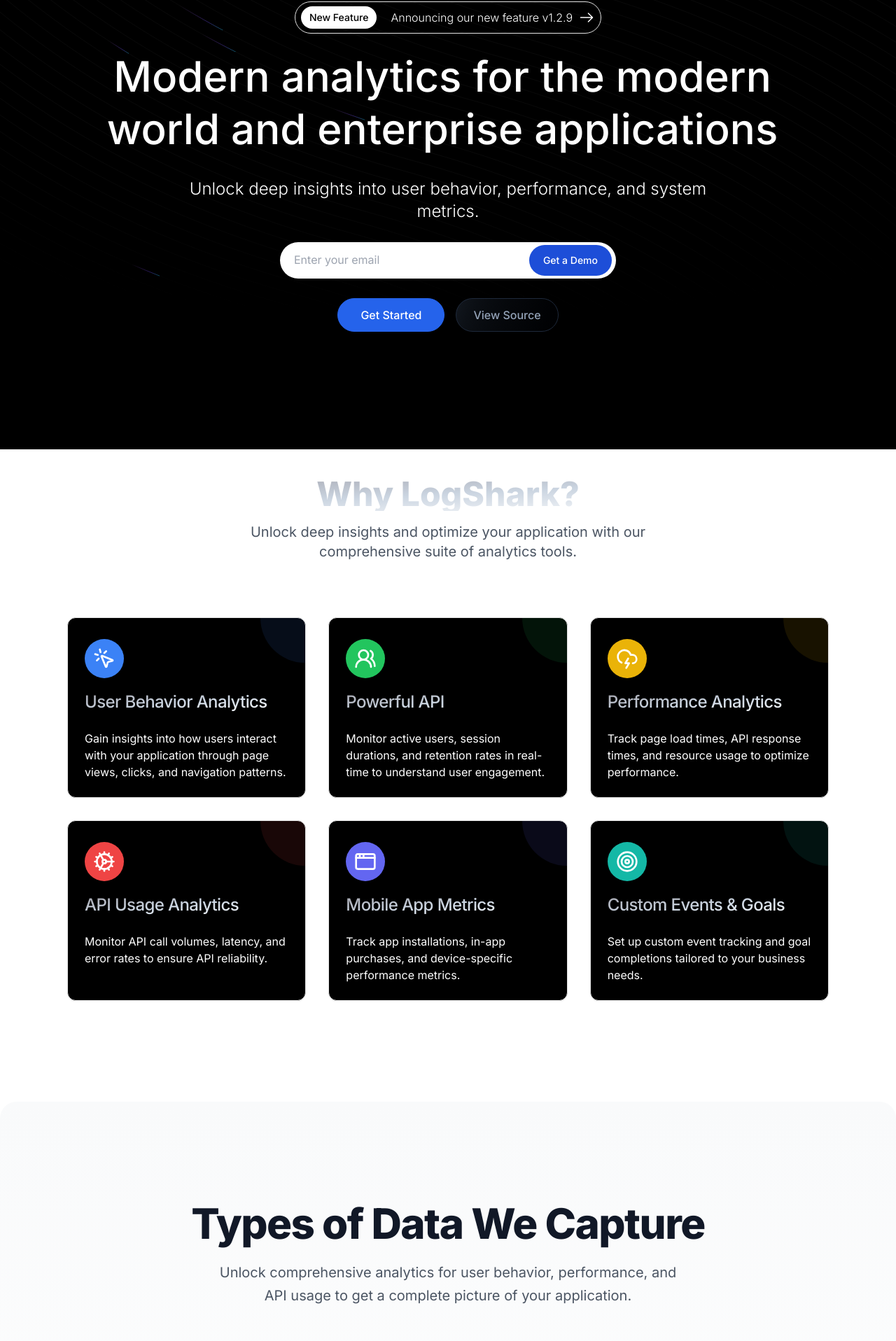
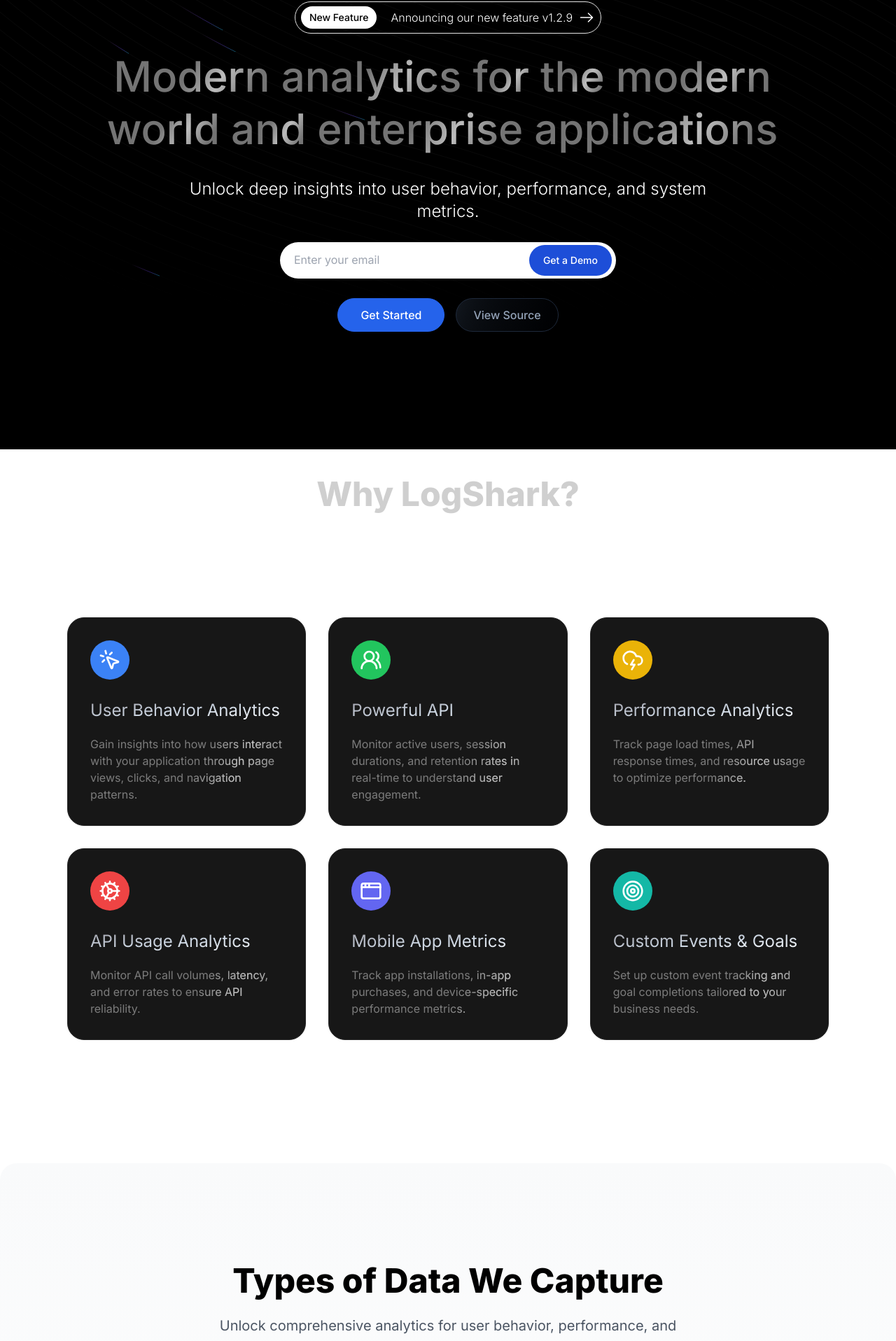
Before and after one commit to emeraldhycient/logshark, a Next.js app: page / in a window 1280 px wide. Shown: the part 158-2074 px from the top of the page at 70% size. Built offline with nearby package versions, Linux system fonts and the light colour scheme.

Commit message:
feat: refactor DataTypesSection path and enhance animations in various components

```diff
--- a/src/app/landing-2/page.tsx
+++ b/src/app/landing-2/page.tsx
@@ -2,7 +2,7 @@
 
 import Footer from "@/components/common/footer";
 import { GoogleGeminiEffectDemo } from "@/components/common/joinus";
-import DataTypesSection from "@/components/landing-2/DataTypesSection";
+import DataTypesSection from "@/components/landing-2/data-type-section";
 import FeaturesSection from "@/components/landing-2/feature-section";
 import Navbar from "@/components/landing-2/navbar";
 import HeroSection from "@/components/section/hero-section";
--- a/src/app/page.tsx
+++ b/src/app/page.tsx
@@ -2,8 +2,8 @@
 
 import Footer from "@/components/common/footer";
 import { GoogleGeminiEffectDemo } from "@/components/common/joinus";
-import DataTypesSection from "@/components/landing-2/DataTypesSection";
 import FeaturesSection from "@/components/landing-2/feature-section";
+import DataTypesSection from "@/components/section/data-type-section";
 import FaqSection from "@/components/section/faq-section";
 import HeroSection from "@/components/section/hero-section";
 import { BackgroundBeams } from "@/components/ui/background-beams";
--- a/src/components/landing-2/feature-section.tsx
+++ b/src/components/landing-2/feature-section.tsx
@@ -1,12 +1,5 @@
 "use client";
 
-import {
-	Card,
-	CardContent,
-	CardDescription,
-	CardHeader,
-	CardTitle,
-} from "@/components/ui/card";
 import { motion } from "framer-motion";
 import {
 	AppWindowIcon,
@@ -16,7 +9,7 @@
 	TargetIcon,
 	UsersRoundIcon,
 } from "lucide-react";
-import React from "react";
+import React, { useRef, useState } from "react";
 
 const features = [
 	{
@@ -63,52 +56,123 @@
 	},
 ];
 
-const FeatureCard = ({
+interface Position {
+	x: number;
+	y: number;
+}
+
+interface FeatureCardProps extends React.PropsWithChildren {
+	className?: string;
+	spotlightColor?: `rgba(${number}, ${number}, ${number}, ${number})`;
+	feature: (typeof features)[0];
+	index: number;
+}
+
+const FeatureCard: React.FC<FeatureCardProps> = ({
+	children,
+	className = "",
+	spotlightColor = "rgba(255, 255, 255, 0.25)",
 	feature,
 	index,
-}: {
-	feature: (typeof features)[0];
-	index: number;
-}) => (
+}) => {
+	const divRef = useRef<HTMLDivElement>(null);
+	const [isFocused, setIsFocused] = useState<boolean>(false);
+	const [position, setPosition] = useState<Position>({ x: 0, y: 0 });
+	const [opacity, setOpacity] = useState<number>(0);
+
+	const handleMouseMove: React.MouseEventHandler<HTMLDivElement> = (e) => {
+		if (!divRef.current || isFocused) return;
+
+		const rect = divRef.current.getBoundingClientRect();
+		setPosition({ x: e.clientX - rect.left, y: e.clientY - rect.top });
+	};
+
+	const handleFocus = () => {
+		setIsFocused(true);
+		setOpacity(0.6);
+	};
+
+	const handleBlur = () => {
+		setIsFocused(false);
+		setOpacity(0);
+	};
+
+	const handleMouseEnter = () => {
+		setOpacity(0.6);
+	};
+
+	const handleMouseLeave = () => {
+		setOpacity(0);
+	};
+
+	return (
 		<motion.div
 			initial={{ opacity: 0, y: 50 }}
 			whileInView={{ opacity: 1, y: 0 }}
 			viewport={{ once: true }}
 			transition={{ duration: 0.5, delay: index * 0.1 }}
+			ref={divRef}
+			onMouseMove={handleMouseMove}
+			onFocus={handleFocus}
+			onBlur={handleBlur}
+			onMouseEnter={handleMouseEnter}
+			onMouseLeave={handleMouseLeave}
+			className={`relative rounded-3xl border border-neutral-800 bg-neutral-900 overflow-hidden p-8 ${className}`}
 		>
-		<Card className="h-full rounded-xl overflow-hidden group hover:shadow-lg transition-shadow duration-300 bg-black cursor-pointer">
-			<CardHeader className="relative p-6 flex flex-col gap-y-3">
 			<div
-					className={`absolute top-0 right-0 w-32 h-32 ${feature.color} rounded-full opacity-10 transform translate-x-1/2 -translate-y-1/2 group-hover:scale-110 transition-transform duration-300`}
+				className="pointer-events-none absolute inset-0 opacity-0 transition-opacity duration-500 ease-in-out"
+				style={{
+					opacity,
+					background: `radial-gradient(circle at ${position.x}px ${position.y}px, ${spotlightColor}, transparent 80%)`,
+				}}
 			/>
+			<div className="flex flex-col gap-y-5">
+				<div className="relative  flex flex-col gap-y-3">
 					<div
 						className={`${feature.color} text-white p-3 rounded-full inline-block w-fit`}
 					>
 						{feature.icon}
 					</div>
-				<CardTitle className="mt-4 text-2xl font-medium bg-gradient-to-tl from-white via-slate-300 to-zinc-400 bg-clip-text text-transparent">
+
+					<div className="mt-4 text-2xl bg-gradient-to-tl from-white via-slate-300 to-zinc-400 bg-clip-text text-transparent">
 						{feature.title}
-				</CardTitle>
-			</CardHeader>
-			<CardContent>
-				<CardDescription className="text-base text-white">
+					</div>
+				</div>
+
+				<div
+					className={`text-[#b5b5b5a4] bg-clip-text inline-block animate-shine`}
+					style={{
+						backgroundImage:
+							"linear-gradient(120deg, rgba(255, 255, 255, 0) 40%, rgba(255, 255, 255, 0.8) 50%, rgba(255, 255, 255, 0) 60%)",
+						backgroundSize: "200% 100%",
+						WebkitBackgroundClip: "text",
+						animationDuration: `${5}s`,
+					}}
+				>
 					{feature.description}
-				</CardDescription>
-			</CardContent>
-		</Card>
+				</div>
+			</div>
 		</motion.div>
 	);
+};
 
 export default function FeaturesSection() {
 	return (
-		<section className="pt-20 pb-36 snap-x snap-proximity">
+		<section className="pt-20 pb-44 snap-x snap-proximity">
 			<div className="w-[90%] md:w-[85%] mx-auto flex flex-col gap-y-20">
 				<div className="text-center ">
 					<motion.h2
 						initial={{ opacity: 0 }}
 						whileInView={{ opacity: 1 }}
 						viewport={{ once: true }}
-						className="text-3xl font-extrabold bg-gradient-to-tl from-white via-slate-300 to-zinc-400 bg-clip-text text-transparent sm:text-4xl lg:text-5xl"
+						className="text-4xl font-extrabold sm:text-4xl lg:text-5xl text-[#b5b5b5a4] bg-clip-text inline-block animate-shine"
+						style={{
+							backgroundImage:
+								"linear-gradient(120deg, rgba(255, 255, 255, 0) 40%, rgba(255, 255, 255, 0.8) 50%, rgba(255, 255, 255, 0) 60%)",
+							backgroundSize: "200% 100%",
+							WebkitBackgroundClip: "text",
+							animationDuration: `${5}s`,
+						}}
 					>
 						Why LogShark?
 					</motion.h2>
@@ -117,10 +181,11 @@
 						whileInView={{ opacity: 1, translateY: 0 }}
 						viewport={{ once: true }}
 						transition={{ duration: 0.5, delay: 0.2 }}
-						className="mt-4 text-xl text-gray-600 max-w-2xl mx-auto"
+						className="mt-4 text-xl text-white max-w-2xl mx-auto"
 					>
-						Unlock deep insights and optimize your application with
-						our comprehensive suite of analytics tools.
+						Transform your error logging into actionable insights
+						and enhance your application&apos;s performance with
+						LogShark&apos;s powerful analytics suite.
 					</motion.p>
 				</div>
 				<div className="grid grid-cols-1 md:grid-cols-2 lg:grid-cols-3 gap-8">
--- a/src/components/landing-2/navbar.tsx
+++ b/src/components/landing-2/navbar.tsx
@@ -1,9 +1,9 @@
 import { headerLinkContents } from "@/contents";
+import { motion } from "framer-motion";
 import { BarChart } from "lucide-react";
 import Link from "next/link";
 import { useEffect, useRef, useState } from "react";
 import MobileNavigation from "../navigation/mobile-navigation";
-import { motion } from "framer-motion";
 
 const Navbar = () => {
 	const [isOpen, setIsOpen] = useState(false);
@@ -96,8 +96,7 @@
 								href={`${url}`}
 								key={`${text}-${index}`}
 								ref={(el: HTMLAnchorElement) => {
-									tabRefs.current[index] =
-										el
+									tabRefs.current[index] = el;
 								}}
 								className={`px-3 py-2 cursor-pointer transition-colors duration-300 h-[30px] ${
 									index === activeIndex
@@ -117,7 +116,7 @@
 				</div>
 
 				{/* Search and CTA */}
-				<div className="hidden md:flex items-center space-x-6">
+				<div className="hidden md:flex items-center gap-x-5">
 					<Link
 						href="/register"
 						className="relative inline-flex h-10 overflow-hidden rounded-full p-px outline-none active:scale-90 transition-all"
--- a/src/components/parallax-text.tsx
+++ b/src/components/parallax-text.tsx
@@ -61,15 +61,19 @@
 							ref={(el) => {
 								if (el) textRefs.current[idx] = el;
 							}}
-							className="inline-block character-container opacity-0"
+							className="character-container opacity-0 text-3xl md:text-6xl font-medium !leading-tight text-[#b5b5b5a4] bg-clip-text inline-block animate-shine"
+							style={{
+								backgroundImage:
+									"linear-gradient(120deg, rgba(255, 255, 255, 0) 40%, rgba(255, 255, 255, 0.8) 50%, rgba(255, 255, 255, 0) 60%)",
+								backgroundSize: "200% 100%",
+								WebkitBackgroundClip: "text",
+								animationDuration: `${1.6}s`,
+							}}
 						>
 							{word.text.map((char, index) => (
 								<span
 									key={`char-${index}`}
-									className={cn(
-										`text-white character`,
-										word.className
-									)}
+									className={cn(`character`, word.className)}
 								>
 									{char}
 								</span>
--- a/src/components/landing-2/DataTypesSection.tsx
+++ b/src/components/section/data-type-section.tsx
@@ -83,14 +83,23 @@
 
 	return (
 		<motion.section className="py-36 rounded-t-3xl bg-gradient-to-b from-gray-50 to-white">
-			<div className="mx-auto px-4 sm:px-6 ">
+			<div className="mx-auto ">
 				<div className="text-center mb-16">
-					{/* <Badge variant="secondary" className="mb-4 text-blue-500 uppercase tracking-widest">
-                        Data Types
-                    </Badge> */}
-					<h2 className="text-4xl font-extrabold text-gray-900 sm:text-5xl lg:text-6xl tracking-tight">
+					<motion.h2
+						initial={{ opacity: 0 }}
+						whileInView={{ opacity: 1 }}
+						viewport={{ once: true }}
+						className="text-4xl font-extrabold sm:text-4xl lg:text-5xl text-black bg-clip-text inline-block animate-shine"
+						style={{
+							backgroundImage:
+								"linear-gradient(120deg, rgba(255, 255, 255, 0) 40%, rgba(255, 255, 255, 0.8) 50%, rgba(255, 255, 255, 0) 60%)",
+							backgroundSize: "200% 100%",
+							WebkitBackgroundClip: "text",
+							animationDuration: `${5}s`,
+						}}
+					>
 						Types of Data We Capture
-					</h2>
+					</motion.h2>
 					<p className="mt-6 text-xl text-gray-600 max-w-2xl mx-auto leading-relaxed">
 						Unlock comprehensive analytics for user behavior,
 						performance, and API usage to get a complete picture of
--- a/src/components/section/faq-section.tsx
+++ b/src/components/section/faq-section.tsx
@@ -2,6 +2,7 @@
 import { useGSAP } from "@gsap/react";
 import gsap from "gsap";
 import React, { useRef, useState } from "react";
+import { motion } from "framer-motion";
 
 const FaqSection = () => {
 	const [openIndex, setOpenIndex] = useState<number | null>(null);
@@ -57,10 +58,22 @@
 
 	return (
 		<div ref={accordionRefContainer} className="py-36">
-			<div className="flex flex-col items-center gap-y-10 w-[90%] md:w-[65%] mx-auto">
-				<div className="flex flex-row text-4xl text-white">
-					<p>Frequently Asked Questions</p>
-				</div>
+			<div className="flex flex-col items-center gap-y-16 w-[90%] md:w-[65%] mx-auto">
+				<motion.h2
+					initial={{ opacity: 0 }}
+					whileInView={{ opacity: 1 }}
+					viewport={{ once: true }}
+					className="text-4xl font-extrabold sm:text-4xl lg:text-5xl text-[#b5b5b5a4] bg-clip-text inline-block animate-shine"
+					style={{
+						backgroundImage:
+							"linear-gradient(120deg, rgba(255, 255, 255, 0) 40%, rgba(255, 255, 255, 0.8) 50%, rgba(255, 255, 255, 0) 60%)",
+						backgroundSize: "200% 100%",
+						WebkitBackgroundClip: "text",
+						animationDuration: `${5}s`,
+					}}
+				>
+					Frequently asked questions
+				</motion.h2>
 
 				<div className="flex flex-col gap-y-5">
 					{faqContent.map((faq, index) => (
--- a/tailwind.config.ts
+++ b/tailwind.config.ts
@@ -61,7 +61,7 @@
 			"animation": {
 				shimmer: "shimmer 2s linear infinite",
 				"meteor-effect": "meteor 5s linear infinite",
-
+				shine: 'shine 5s linear infinite',
 			},
 			"keyframes": {
 				shimmer: {
@@ -72,6 +72,11 @@
 						"backgroundPosition": "-200% 0"
 					}
 				},
+				shine: {
+					'0%': { 'background-position': '100%' },
+					'100%': { 'background-position': '-100%' },
+				},
+
 				meteor: {
 					"0%": { transform: "rotate(215deg) translateX(0)", opacity: "1" },
 					"70%": { opacity: "1" },
@@ -94,8 +99,8 @@
 export default config;
 
 function addVariablesForColors({ addBase, theme }: any) {
-	let allColors = flattenColorPalette(theme("colors"));
-	let newVars = Object.fromEntries(
+	const allColors = flattenColorPalette(theme("colors"));
+	const newVars = Object.fromEntries(
 		Object.entries(allColors).map(([key, val]) => [`--${key}`, val])
 	);
 
```
Also changed, not shown: src/components/ui/google-gemini-effect.tsx (+37 -6 lines). Lines whose indentation alone changed are shown as unchanged.
